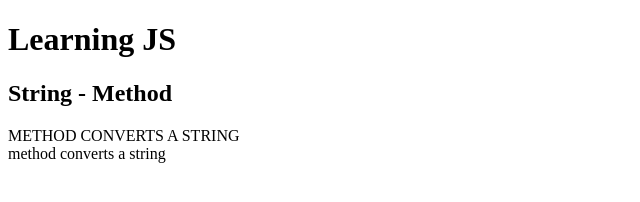
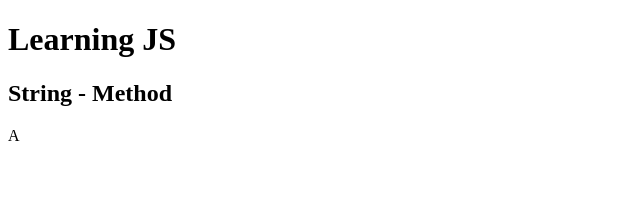
Before and after one commit to leoclao/learn-js, a plain HTML site: page string-methods.html in a window 1280 px wide. Shown: the whole page, without its empty margins (0-640 px from the left). Drawn offline with Linux system fonts and the light colour scheme.

Commit message:
update split

```diff
--- a/string-methods.html
+++ b/string-methods.html
@@ -1,20 +1,34 @@
 <!DOCTYPE html>
 <html>
+
 <head>
     <title>Learning JS => String - Method</title>
 </head>
+
 <body>
     <h1>Learning JS</h1>
     <h2>String - Method</h2>
-        <div id="upperCase"></div>
-        <div id="lowerCase"></div>
+    <div id="demo"></div>
 </body>
 <script>
     // 1, toUpperCase(), toLowerCase()
     var str = 'Method Converts A String';
-        document.getElementById("upperCase").innerHTML = str.toUpperCase();
-        document.getElementById("lowerCase").innerHTML = str.toLowerCase();
+    // document.getElementById("demo").innerHTML = str.toUpperCase();
+    // document.getElementById("lowerCase").innerHTML = str.toLowerCase();
+    // 2, startsWith(), endsWith()
+    // console.log(str.startsWith('Converts',8));
+    // console.log(str.endsWith('Converts', 15));
+    // 3, includes()
+    // console.log(str.includes('Converts'));
+    // 4, slice()
+    // var sliceStr = str.slice(9, 10);
+    // document.getElementById("demo").innerHTML = sliceStr.toUpperCase();
+    // 5, charAt();
+    // var charAtStr = str.charAt(10);
+    // document.getElementById("demo").innerHTML = charAtStr.toUpperCase();
+    // 6, split()
+    var splitStr = str.split(" ");
+    document.getElementById("demo").innerHTML = splitStr[2].toUpperCase();
+</script>
 
-
-    </script>
 </html>
```
Lines whose indentation alone changed are shown as unchanged.
